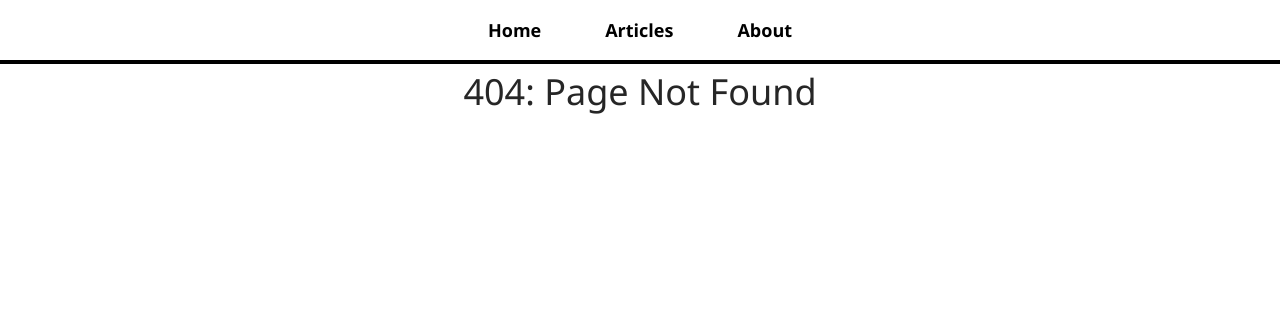
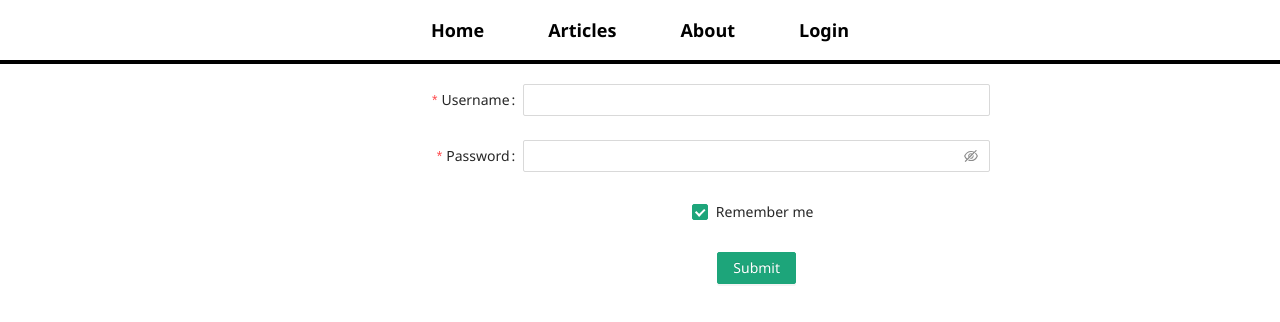
Before and after one commit to luml/ideal-spork, a React (Create React App) app: page /login in a window 1280 px wide. Before the commit this address had no page. Shown: the top 322 px of the page. Built offline with nearby package versions, Linux system fonts and the light colour scheme.

Commit message:
feat: login page

```diff
--- a/package.json
+++ b/package.json
@@ -2,6 +2,7 @@
   "name": "antd-blog",
   "version": "0.1.0",
   "private": true,
+  "proxy": "http://localhost:8000",
   "dependencies": {
     "@craco/craco": "^6.3.0",
     "@testing-library/jest-dom": "^5.11.4",
--- a/src/App.js
+++ b/src/App.js
@@ -3,6 +3,7 @@ import Home from './pages/Home'
 import About from './pages/About'
 import Articles from './pages/Articles'
 import Article from './pages/Article'
+import Login from './pages/Login'
 import NotFoundPage from './pages/NotFoundPage'
 import { BrowserRouter as Router, Route, Switch } from 'react-router-dom'
 import NavBar from './NavBar'
@@ -18,6 +19,7 @@ function App() {
             <Route path="/about" component={About} exact />
             <Route path="/article-list" component={Articles} exact />
             <Route path="/article/:name" component={Article} exact />
+            <Route path="/login" component={Login} exact />
             <Route component={NotFoundPage} />
           </Switch>
         </div>
--- a/src/NavBar.js
+++ b/src/NavBar.js
@@ -13,6 +13,9 @@ const NavBar = () => (
             <li>
                 <Link to="/about">About</Link>
             </li>
+            <li>
+                <Link to="/login">Login</Link>
+            </li>
         </ul>
     </nav>
 )
--- a/src/components/AddCommentForm.js
+++ b/src/components/AddCommentForm.js
@@ -1,13 +1,18 @@
 import React, { useState } from 'react';
-import { Button, Input } from 'antd';
+import { Input, Form, Button } from 'antd';
 
-const { TextArea } = Input
+const layout = {
+    labelCol: {span: 3},
+    wrapperCol: {span: 16}
+}
 
 const AddCommentForm = ({ articleName, setArticleInfo }) => {
+    const [form] = Form.useForm()
     const [username, setUsername] = useState('');
     const [commentText, setCommentText] = useState('');
 
-    const addComment = async () => {
+    const onFinish = async (values) => {
+        const { username, commentText } = values
         const result = await fetch(`/api/articles/${articleName}/add-comment`, {
             method: 'post',
             body: JSON.stringify({ username, text: commentText }),
@@ -22,18 +27,19 @@ const AddCommentForm = ({ articleName, setArticleInfo }) => {
     }
 
     return (
-        <div id="add-comment-form">
-            <h3>Add a Comment</h3>
-            <label>
-                Name:
-                <Input type="text" value={username} onChange={(event) => setUsername(event.target.value)} />
-            </label>
-            <label>
-                Comment:
-                <TextArea rows={4} cols={50} value={commentText} onChange={(event) => setCommentText(event.target.value)} />
-            </label>
-            <Button onClick={() => addComment()}>Add Comment</Button>
-        </div>
+        <Form labelAlign="left" {...layout} form={form} onFinish={onFinish} autoComplete="off">
+            <Form.Item name="username" label="Name" rules={[{required: true}]}>
+                <Input />
+            </Form.Item>
+            <Form.Item name="commentText" label="Comment" rules={[{required: true}]}>
+                <Input />
+            </Form.Item>
+            <Form.Item>
+                <Button type="primary" htmlType="submit">
+                    Submit
+                </Button>
+            </Form.Item>
+        </Form>
     );
 }
 
--- /dev/null
+++ b/src/pages/Login.js
@@ -0,0 +1,54 @@
+import React from "react";
+import { Form, Button, Input, Checkbox } from 'antd'
+
+const Login = () => {
+    const onFinish = (values) => {
+        console.log('Success:', values);
+        // goTo articles page
+        window.location = "http://localhost:3000/article-list"
+    };
+
+    const onFinishFailed = (errorInfo) => {
+        console.log('Failed:', errorInfo);
+    };
+    return (
+        <Form
+            style={{marginTop: '20px'}}
+            name="basic"
+            labelCol={{ span: 8 }}
+            wrapperCol={{ span: 16 }}
+            initialValues={{ remember: true }}
+            onFinish={onFinish}
+            onFinishFailed={onFinishFailed}
+            autoComplete="off"
+        >
+            <Form.Item
+                label="Username"
+                name="username"
+                rules={[{ required: true, message: 'Please input your username!' }]}
+            >
+                <Input />
+            </Form.Item>
+
+            <Form.Item
+                label="Password"
+                name="password"
+                rules={[{ required: true, message: 'Please input your password!' }]}
+            >
+                <Input.Password />
+            </Form.Item>
+
+            <Form.Item name="remember" valuePropName="checked" wrapperCol={{ offset: 8, span: 16 }}>
+                <Checkbox>Remember me</Checkbox>
+            </Form.Item>
+
+            <Form.Item wrapperCol={{ offset: 8, span: 16 }}>
+                <Button type="primary" htmlType="submit">
+                    Submit
+                </Button>
+            </Form.Item>
+        </Form>
+    )
+}
+
+export default Login
```
Also changed, not shown: src/pages/article-content copy.js (deleted, +0 -77 lines), 1 other file (tests, documents, lock files or other folders).
